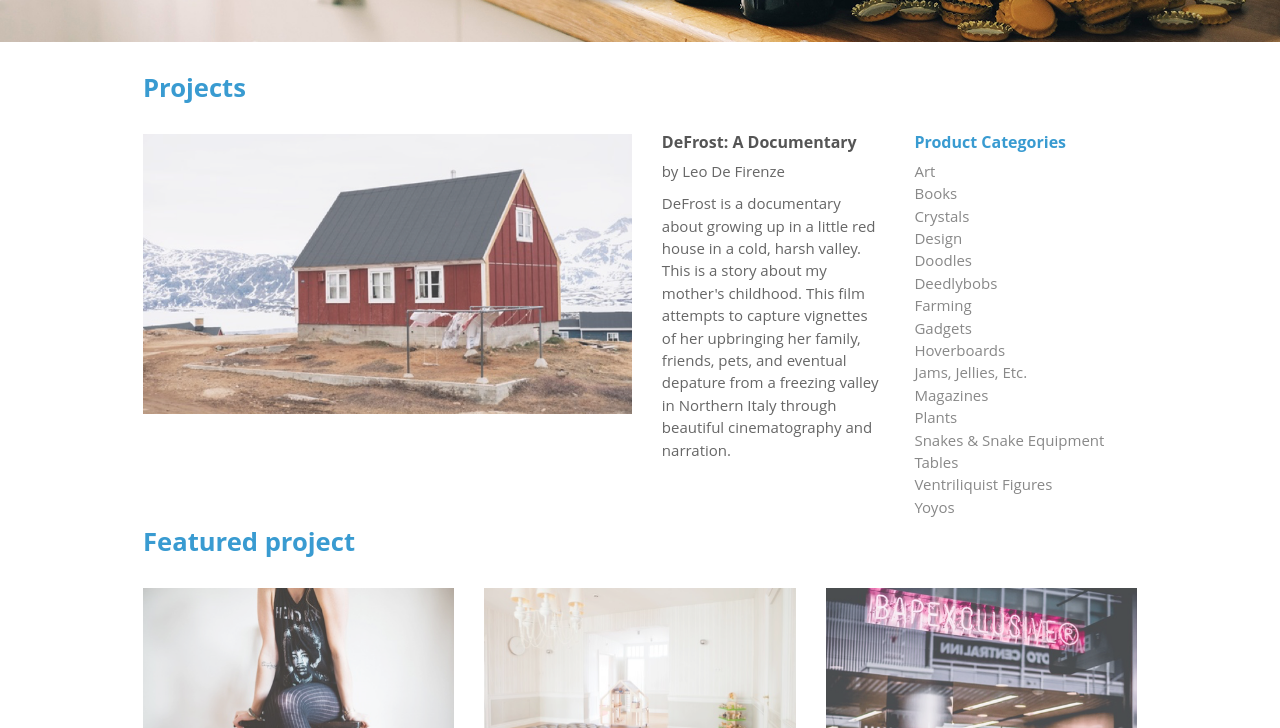
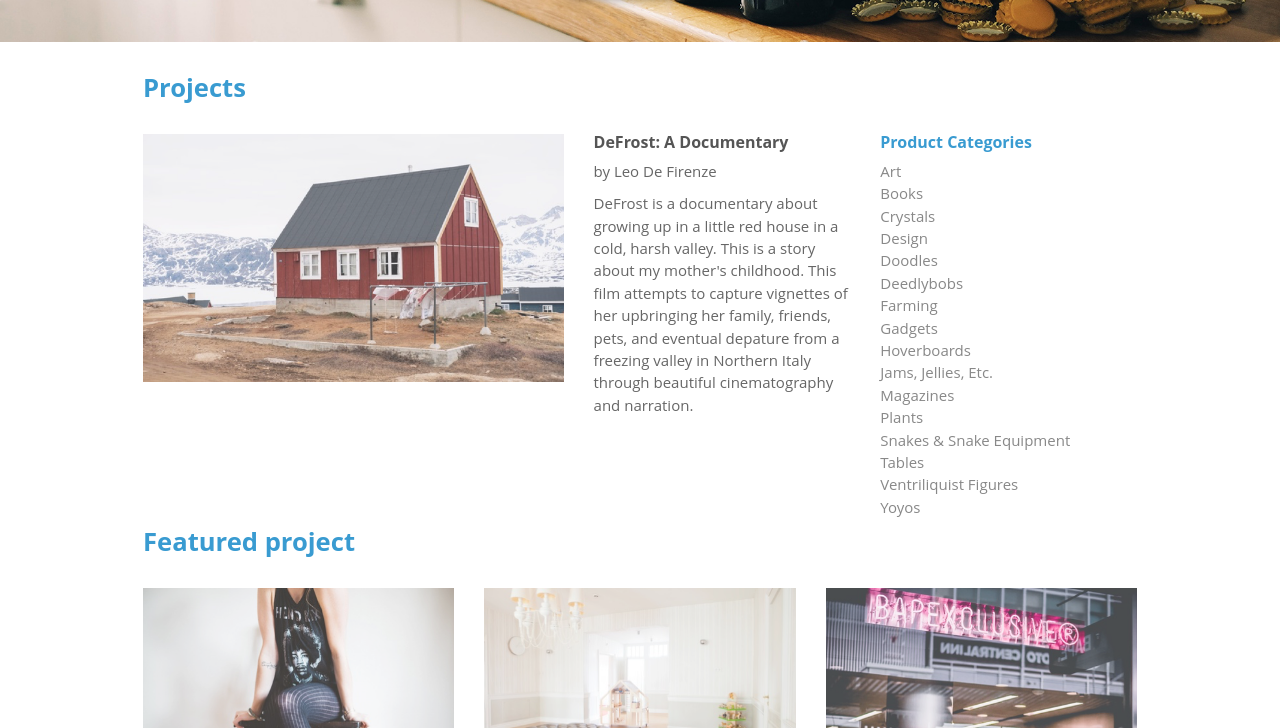
Before and after one commit to Rummel17/jumpstart, a website: page index.html in a window 1280 px wide. Shown: the part 618-1346 px from the top of the page. Drawn offline with nearby package versions, Linux system fonts and the light colour scheme.

Commit message:
final1.3

```diff
--- a/resources/css/style.css
+++ b/resources/css/style.css
@@ -230,7 +230,7 @@ ul.nav.navbar-nav.d-flex.flex-row.ul--margintop li.hea.active a:hover {
 
 }
 .col-sm-6 {
-  flex: 1 1 50%;
+  flex: 1 1 40%;
 }
 .col-sm-3 {
   flex: 1 1 24%;
```
